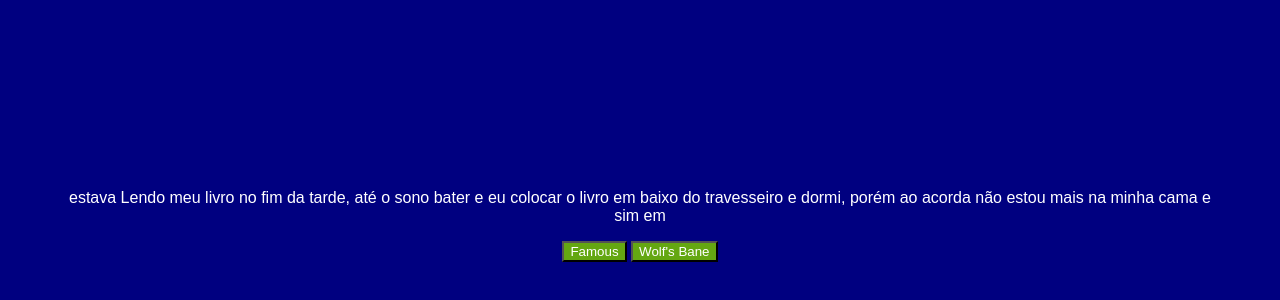
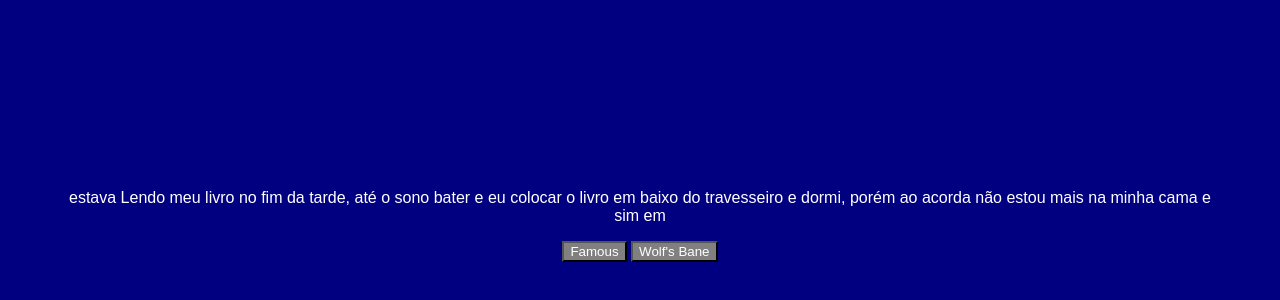
Before and after one commit to rafaela1234567/hist-ria, a plain HTML site: page index.html in a window 1280 px wide. Shown: the part 142-442 px from the top of the page. Drawn offline with Linux system fonts and the light colour scheme; a web font is replaced by a local one.

Commit message:
style.css

```diff
--- a/style.css
+++ b/style.css
@@ -10,7 +10,7 @@ body {
 }
 
 button {
-    background-color: #64A712;
+    background-color: #808080;
     color: white;
     font-family: "Bai Jamjuree", sans-serif;
 }
```
